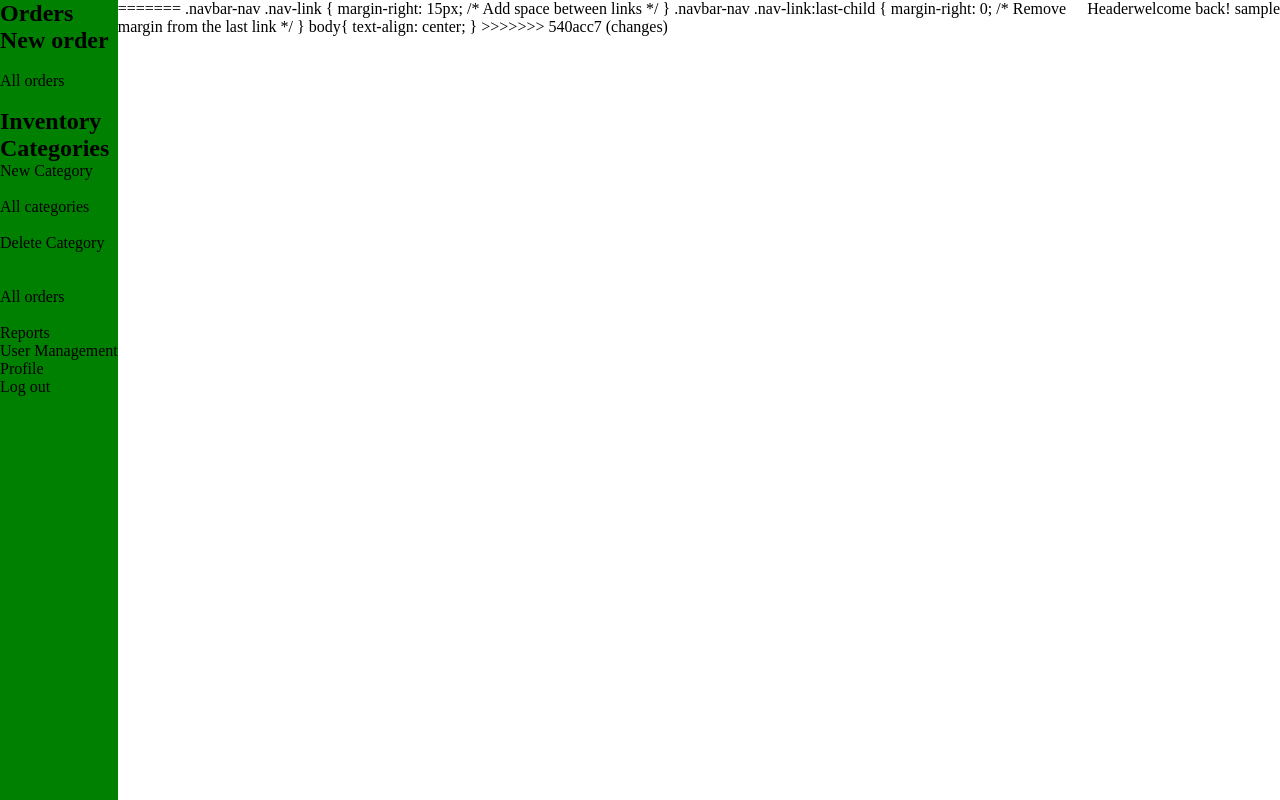
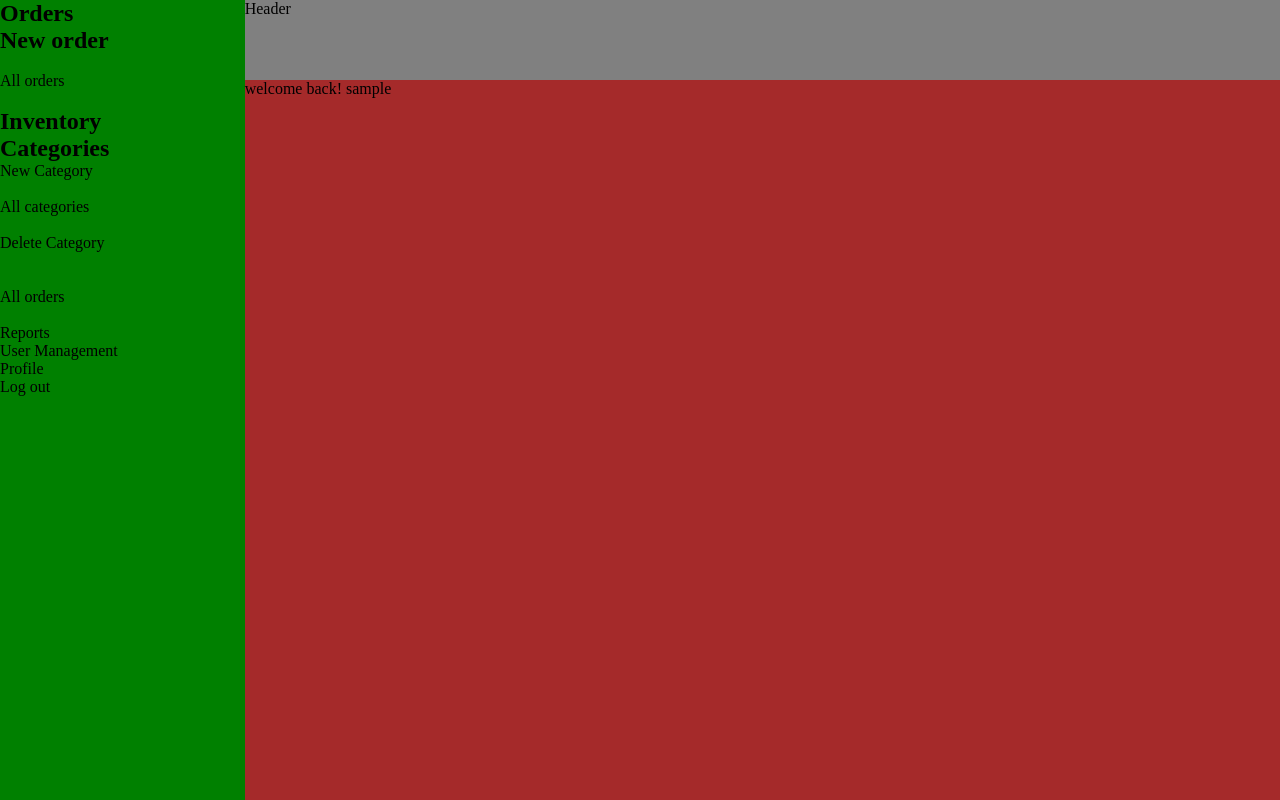
Before and after one commit to leah-mumbi/omnipos, a PHP site: page /index.php in a window 1280 px wide. Run offline with PHP 8.4, Linux system fonts and the light colour scheme; the visitor is signed in with stand-in values (Sample User, id 1).

Commit message:
fixed layout bug (missing style closing tag and DOCTYPE declarion

```diff
--- a/header.php
+++ b/header.php
@@ -1,5 +1,9 @@
-<html>
+<!DOCTYPE html>
+<html lang="en">
 <head>
+    <meta charset="UTF-8">
+    <meta name="viewport" content="width=device-width, initial-scale=1.0">
+    <title>omnipos</title>
     <style>
     *{
         margin:0;
@@ -17,7 +21,6 @@ body{
     background-color: #ffffff;
     }
 
-<<<<<<< HEAD
     header{
         grid-area: header;
         height: 10vh;
@@ -28,46 +31,14 @@ aside{
         grid-area: menu;
         background-color:green;
     }
-=======
-    <style>
-        h1 {
-            margin-bottom: 20px;
-              text-transform: uppercase;
-                word-spacing: 10px;
-                text-align: center;
-                width: 100%;
-
-        }
-
-        .container-fluid {
-            margin-top: 30px;
-
-        }
->>>>>>> 540acc7 (changes)
 
     main{
         grid-area: main;
         height: 90vh;
         background-color: brown;
     }
+    </style>
 
-<<<<<<< HEAD
-</style>
-=======
-        .navbar-nav .nav-link {
-            margin-right: 15px;
-            /* Add space between links */
-        }
-
-        .navbar-nav .nav-link:last-child {
-            margin-right: 0;
-            /* Remove margin from the last link */
-        }
-        body{
-              text-align: center;
-        }
-    </style>
->>>>>>> 540acc7 (changes)
     </head>
     <body class="grid-container">
     <header>Header</header>
```
Lines whose indentation alone changed are shown as unchanged.
